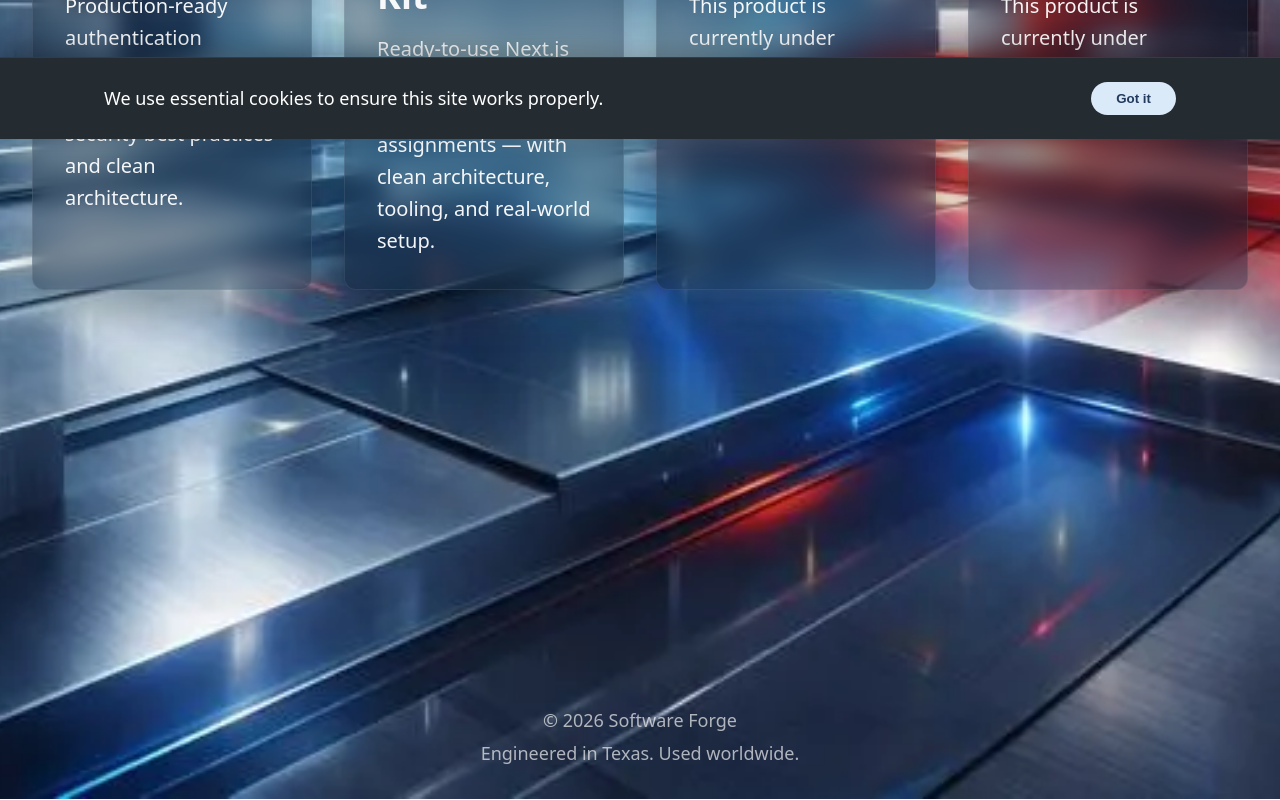
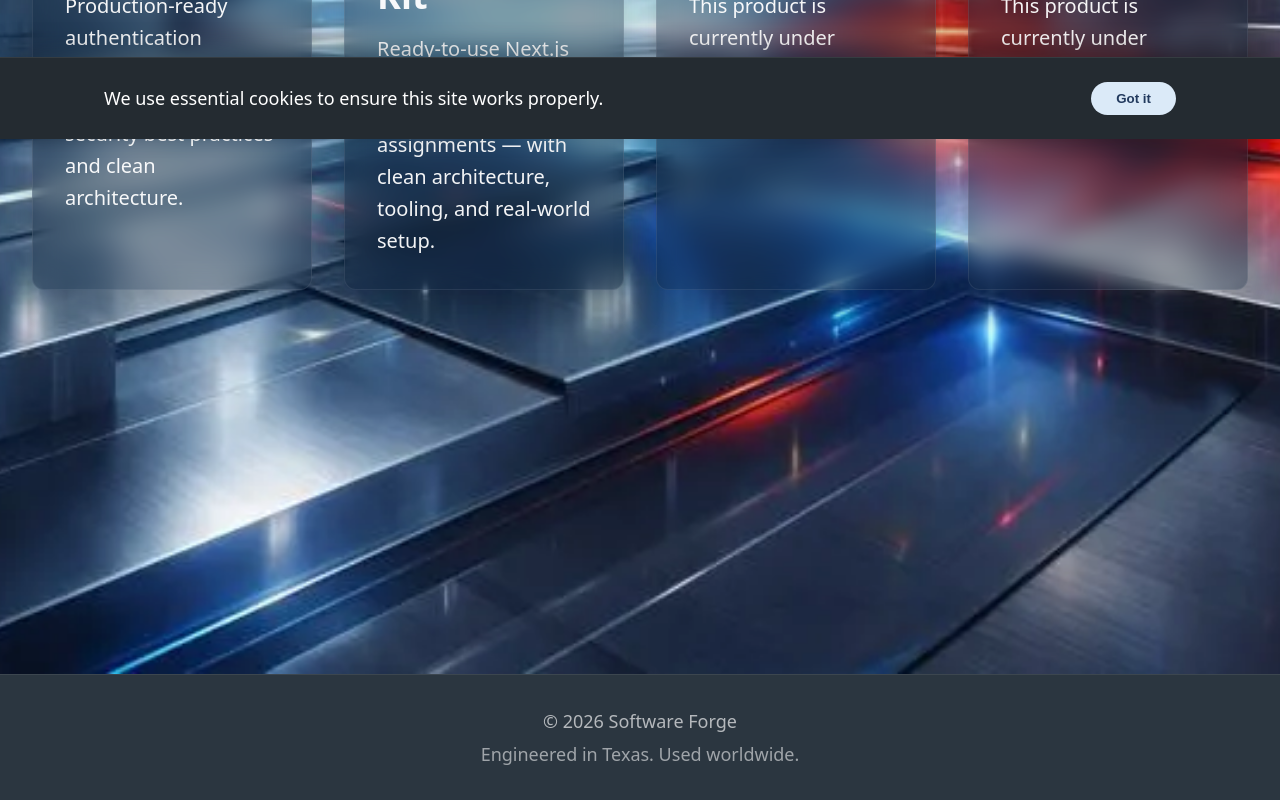
Before and after one commit to Grammeri/nextjs-landing, a Next.js app: page / in a window 1280 px wide. Shown: the part 661-1461 px from the top of the page. Built offline with nearby package versions, Linux system fonts and the light colour scheme.

Commit message:
refactor: unify footer as global system component

```diff
--- a/src/app/(marketing)/page.module.css
+++ b/src/app/(marketing)/page.module.css
@@ -61,23 +61,3 @@
 .nextSection {
   min-height: var(--section-min-height-next);
 }
-
-.footer {
-  background: transparent;
-  padding: var(--spacing-xl) 0;
-  text-align: center;
-  color: var(--color-on-image-footer);
-}
-
-.footer :global(.container) {
-  display: flex;
-  flex-direction: column;
-  align-items: center;
-  gap: var(--spacing-xs);
-  font-size: var(--font-size-sm);
-  color: var(--color-on-image-footer);
-}
-
-.footer :global(.container) span {
-  color: var(--color-on-image-footer);
-}
--- a/src/app/(marketing)/page.tsx
+++ b/src/app/(marketing)/page.tsx
@@ -24,12 +24,6 @@ export default function HomePage() {
         </div>
       </section>
       <section className={styles.nextSection}></section>
-      <footer className={styles.footer}>
-        <div className="container">
-          <span>© 2026 Software Forge</span>
-          <span>Engineered in Texas. Used worldwide.</span>
-        </div>
-      </footer>
     </main>
   );
 }
--- a/src/app/layout.tsx
+++ b/src/app/layout.tsx
@@ -1,6 +1,7 @@
 import type { Metadata } from 'next';
 import './globals.css';
 import Header from '@/components/header/Header';
+import Footer from '@/components/footer/Footer';
 import CookieNotice from '@/components/cookie-notice/CookieNotice';
 
 export const metadata: Metadata = {
@@ -17,7 +18,8 @@ export default function RootLayout({
     <html lang="en">
       <body>
         <Header />
-        {children}
+        <main>{children}</main>
+        <Footer />
         <CookieNotice />
       </body>
     </html>
--- a/src/components/cookie-notice/CookieNotice.tsx
+++ b/src/components/cookie-notice/CookieNotice.tsx
@@ -1,6 +1,6 @@
 'use client';
 
-import { useState } from 'react';
+import { useEffect, useState } from 'react';
 import { usePathname } from 'next/navigation';
 import { Button } from '@/shared/ui/button';
 import styles from './CookieNotice.module.css';
@@ -9,19 +9,30 @@ const STORAGE_KEY = 'cookie_notice_accepted';
 
 export default function CookieNotice() {
   const pathname = usePathname();
-  const [hasAccepted, setHasAccepted] = useState(() => {
-    if (typeof window === 'undefined') {
-      return false;
+  const [hasAccepted, setHasAccepted] = useState(false);
+  const [isReady, setIsReady] = useState(false);
+
+  useEffect(() => {
+    try {
+      const accepted = window.localStorage.getItem(STORAGE_KEY) === 'true';
+      setHasAccepted(accepted);
+    } catch {
+      // ignore storage errors
+    } finally {
+      setIsReady(true);
     }
-    return window.localStorage.getItem(STORAGE_KEY) === 'true';
-  });
+  }, []);
 
   const handleAccept = () => {
-    window.localStorage.setItem(STORAGE_KEY, 'true');
     setHasAccepted(true);
+    try {
+      window.localStorage.setItem(STORAGE_KEY, 'true');
+    } catch {
+      // Ignore storage errors; state already hides the notice.
+    }
   };
 
-  if (pathname?.startsWith('/demo') || hasAccepted) {
+  if (!isReady || pathname?.startsWith('/demo') || hasAccepted) {
     return null;
   }
 
--- a/src/components/footer/Footer.module.css
+++ b/src/components/footer/Footer.module.css
@@ -1,10 +1,13 @@
 .footer {
   width: 100%;
-  background: transparent;
-  padding: var(--spacing-lg) 0;
+  background-color: var(--color-surface-system);
+  border-top: 1px solid rgba(255, 255, 255, 0.08);
 }
 
 .inner {
+  max-width: var(--container-width);
+  margin: 0 auto;
+  padding: var(--spacing-xl) var(--container-padding);
   display: flex;
   flex-direction: column;
   align-items: center;
--- a/src/components/footer/Footer.tsx
+++ b/src/components/footer/Footer.tsx
@@ -3,11 +3,9 @@ import styles from './Footer.module.css';
 export default function Footer() {
   return (
     <footer className={styles.footer}>
-      <div className="container">
-        <div className={styles.inner}>
-          <span className={styles.copyright}>© 2026 Software Forge</span>
-          <span className={styles.origin}>Made in Texas</span>
-        </div>
+      <div className={styles.inner}>
+        <span className={styles.copyright}>© 2026 Software Forge</span>
+        <span className={styles.origin}>Engineered in Texas. Used worldwide.</span>
       </div>
     </footer>
   );
```
